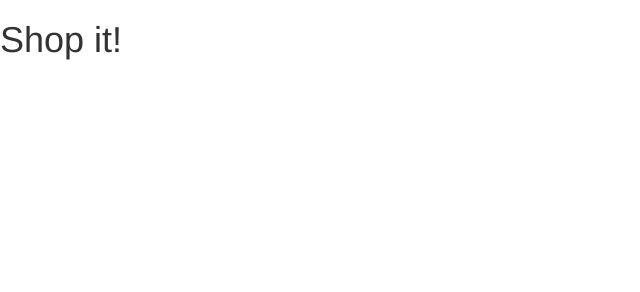
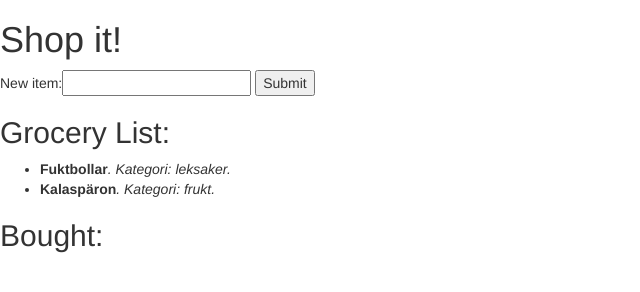
Before and after one commit to Sajgon/shoppinglist-selenium-test, a website with bundled scripts: page index.html in a window 1280 px wide. Shown: the whole page, without its empty margins (0-640 px from the left). Built offline with nearby package versions, Linux system fonts and the light colour scheme.

Commit message:
‘kick-it.js’ kicks you off with a fresh GroceryList AND event listeners AND list printing directly from the GroceryList filter methods

```diff
--- a/express.js
+++ b/express.js
@@ -1,7 +1,6 @@
 var express = require('express');
-
 var app = express();
 
 app.use(express.static('./'));
 
-app.listen(3000);
+app.listen(3000, console.log("Up and running."));
--- a/grocery-list.js
+++ b/grocery-list.js
@@ -1,6 +1,7 @@
 (()=>{
 
 let GroceryListItem = require('./grocery-list-item');
+
 module.exports = class GroceryList {
 
     constructor(name) {
--- a/index.html
+++ b/index.html
@@ -15,9 +15,24 @@
         <!-- Our classes -->
         <script src="grocery-list-item.js"></script>
         <script src="grocery-list.js"></script>
+        <script src="kick-it.js"></script>
     </head>
+
     <body>
         <h1>Shop it!</h1>
-
+        <form>
+            New item:<input type="text" id="addtask">
+            <button type="submit">Submit</button>
+        </form>
+        <div class="list">
+            <h2>Grocery List:</h2>
+            <ul class="unbought">
+            </ul>
+        </div>
+        <div class="list">
+            <h2>Bought:</h2>
+            <ul class="bought">
+            </ul>
+        </div>
     </body>
 </html>
--- /dev/null
+++ b/kick-it.js
@@ -0,0 +1,40 @@
+(()=>{
+    //Kick it of by kicking an new instance of GroceryList and add two items.
+    let TestList = new GroceryList("min lista");
+    TestList.addItem("Fuktbollar", 2, "leksaker");
+    TestList.addItem("Kalaspäron", 2, "frukt");
+
+    $(document).ready(function() {
+        //when clicking the submit-button
+        $('form').on('submit', function(event){ //när det submittas i form så sker detta
+            event.preventDefault();
+            let tempItemName  = $('#addtask').val()
+
+            //quantity and category is fixed for now
+            TestList.addItem(tempItemName, 2, "tomater")
+
+            //reset form and print the updated list
+            this.reset();
+            print();
+        });
+        print();
+    });
+
+    //empty the lists and reprint them
+    function print(){
+        $('.list ul').empty();
+
+        //store the array resulting from the GroceryList.filterUnboughtItems in an variable. (For readability).
+        let unbought = TestList.filterUnboughtItems();
+        //loop thru the array
+        unbought.forEach(function(item){
+            $('.unbought').append('<li><b>' + item.name + "</b><i>. Kategori: " + item.category + ".</i>" +'</li>');
+        });
+
+        //Same thing here but with the bought items
+        let bought = TestList.filterBoughtItems();
+        bought.forEach(function(item){
+            $('.bought').append('<li><b>' + item.name + "</b><i>. Kategori: " + item.category + ".</i>" +'</li>');
+        });
+    }
+})();
```
Lines whose indentation alone changed are shown as unchanged.
